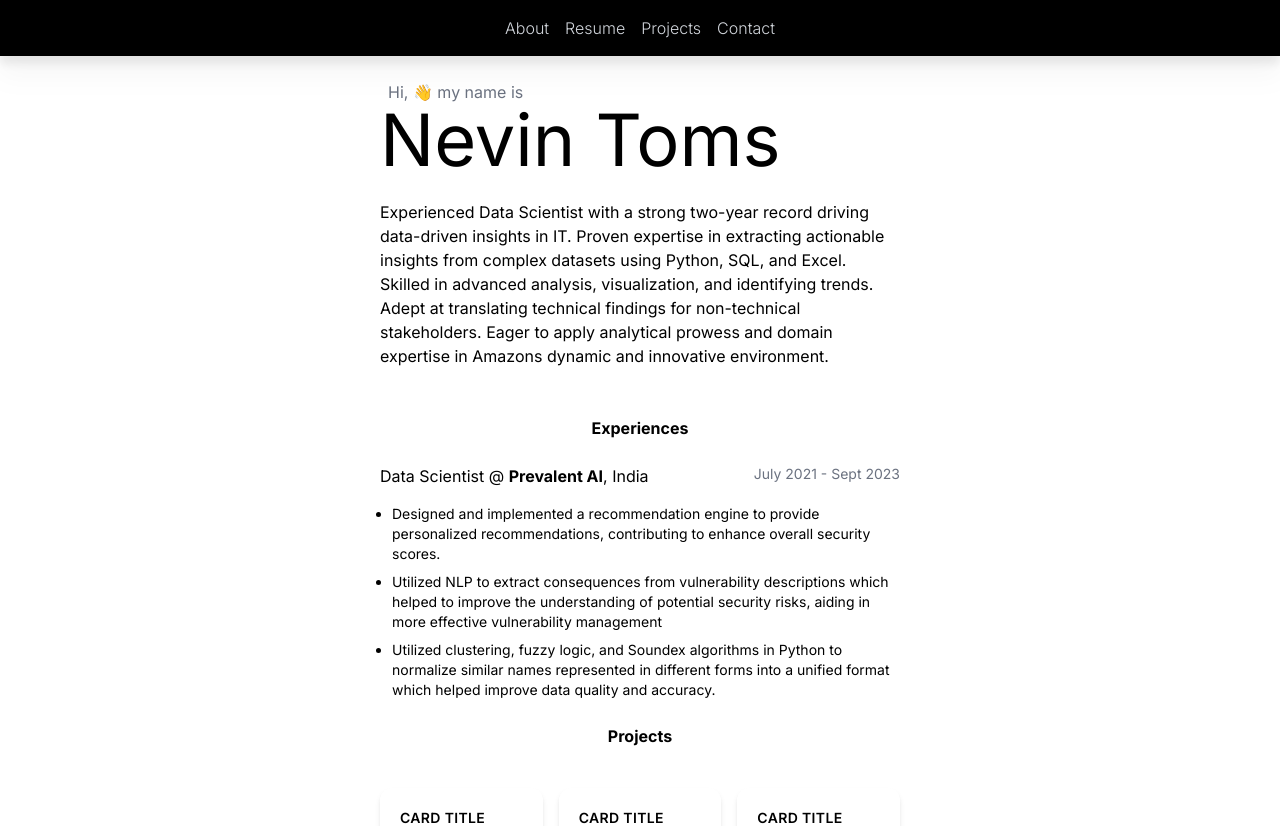
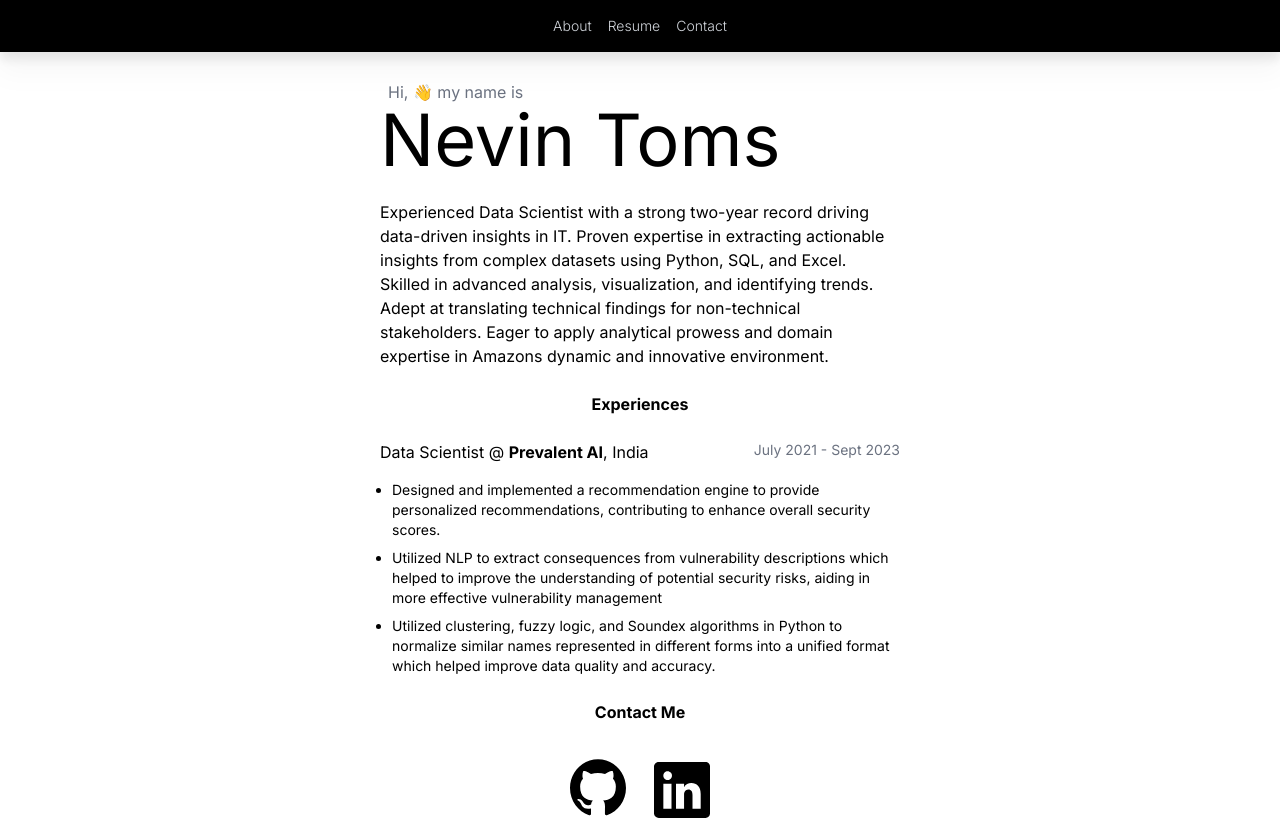
Before and after one commit to nevintoms/my-portfolio, a Next.js app: page / in a window 1280 px wide. Shown: the top 826 px of the page. Built offline with nearby package versions, Linux system fonts and the light colour scheme.

Commit message:
Fix style

```diff
--- a/app/page.tsx
+++ b/app/page.tsx
@@ -3,6 +3,7 @@ import Title from "@/components/title/Title"
 import Experiences from "@/components/experiences/Experiences"
 import Projects from "@/components/projects/Projects"
 import Footer from "@/components/footer/Footer"
+import Contact from "@/components/contact/Contact"
 
 export default function Home() {
   return (
@@ -11,7 +12,8 @@ export default function Home() {
       <div className="w-96 md:w-[35rem] px-5">
         <Title />
         <Experiences />
-        <Projects />
+        {/* <Projects /> */}
+        <Contact />
       </div>
       <Footer />
     </main>
--- a/components/navbar/Navbar.tsx
+++ b/components/navbar/Navbar.tsx
@@ -1,10 +1,10 @@
 export default function Navbar() {
     return (
-        <div className="fixed top-0 z-10 flex justify-center font-light items-center drop-shadow-xl p-4 bg-black w-full text-gray-300">
-            <a href="" className="px-2 hover:text-white transition duration-300 ease-in-out">About</a>
-            <a href="" className="px-2 hover:text-white transition duration-300 ease-in-out">Resume</a>
-            <a href="" className="px-2 hover:text-white transition duration-300 ease-in-out">Projects</a>
-            <a href="" className="px-2 hover:text-white transition duration-300 ease-in-out">Contact</a>
-        </div>
+        <div className="fixed top-0 z-10 flex justify-center font-light text-sm items-center drop-shadow-xl p-4 bg-black w-full text-gray-300">
+            <a href="#about" className="px-2 hover:text-white transition duration-300 ease-in-out">About</a>
+            <a target="_blank" href="/resume.pdf" className="px-2 hover:text-white transition duration-300 ease-in-out">Resume</a>
+            {/* <a href="#projects" className="px-2 hover:text-white transition duration-300 ease-in-out">Projects</a> */}
+            <a href="#contact" className="px-2 hover:text-white transition duration-300 ease-in-out">Contact</a>
+        </div >
     )
 }
--- a/components/projects/Projects.tsx
+++ b/components/projects/Projects.tsx
@@ -2,7 +2,7 @@ import Card from "@/components/card/Card"
 
 export default function Projects() {
     return (
-        <div className="">
+        <div id="projects" className="">
             <p className="text-center font-bold py-6">Projects</p>
             <div className="grid grid-cols-3 gap-4">
                 <Card title="Card title" description="Desciption" />
--- a/components/title/Title.tsx
+++ b/components/title/Title.tsx
@@ -1,11 +1,11 @@
 export default function Title() {
     return (
-        <div className="mt-20">
+        <div id="about" className="pt-20">
             <p className="text-gray-500 pl-2">
                 Hi, 👋 my name is
             </p>
             <p className="text-6xl md:text-7xl">Nevin Toms</p>
-            <p className="py-6">
+            <p className="pt-6">
                 Experienced Data Scientist with a strong two-year record driving data-driven insights in IT. Proven expertise in extracting actionable insights from complex datasets using Python, SQL, and Excel. Skilled in advanced analysis, visualization, and identifying trends. Adept at translating technical findings for non-technical stakeholders. Eager to apply analytical prowess and domain expertise in Amazons dynamic and innovative environment.
             </p>
         </div>
```
